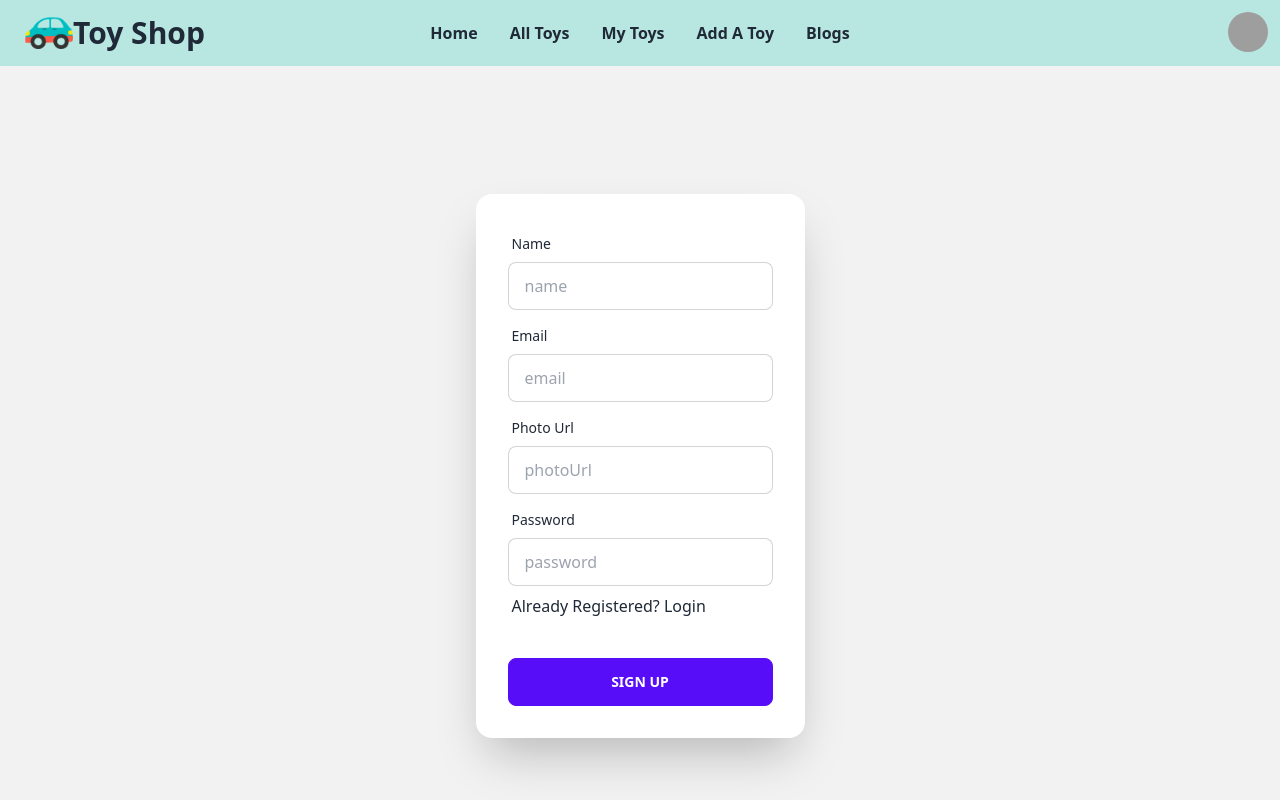
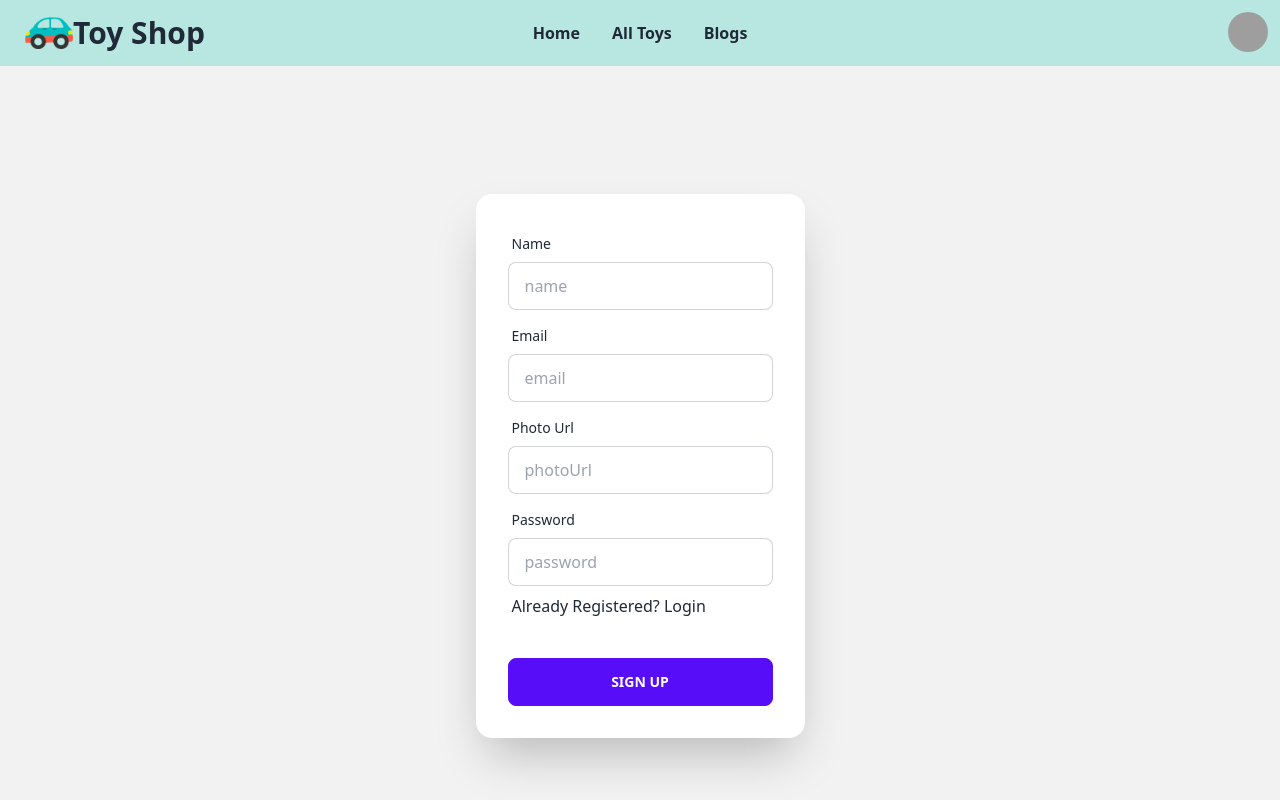
Before and after one commit to soourav8/assignment11, a React (Vite) app: page /signUp in a window 1280 px wide. Shown: the top 800 px of the page. Built offline with nearby package versions, Linux system fonts and the light colour scheme; no server answers; grey boxes are pictures that could not be loaded.

Commit message:
navbar logout function done

```diff
--- a/src/Pages/Shared/Navbar/Navbar.jsx
+++ b/src/Pages/Shared/Navbar/Navbar.jsx
@@ -25,11 +25,21 @@ const handleLogout = () =>{
                             <svg xmlns="http://www.w3.org/2000/svg" className="h-5 w-5" fill="none" viewBox="0 0 24 24" stroke="currentColor"><path strokeLinecap="round" strokeLinejoin="round" strokeWidth="2" d="M4 6h16M4 12h8m-8 6h16" /></svg>
                         </label>
                         <ul tabIndex={0} className="menu menu-compact dropdown-content mt-3 p-2 shadow bg-base-100 rounded-box w-52">
+
+                           {
+                            user?.email ? <>
                             <li><Link to="/">Home</Link></li>
                             <li><Link to="/allToys">All Toys</Link></li>
-                            <li><Link to="/myToys">My Toys</Link></li>
+                             <li><Link to="/myToys">My Toys</Link></li>
                             <li><Link to="/addToy">Add A Toy</Link></li>
+                             <li><Link to="/blogs">Blogs</Link></li>
+
+                            </> : <>
+                            <li><Link to="/">Home</Link></li>
+                            <li><Link to="/allToys">All Toys</Link></li>
                             <li><Link to="/blogs">Blogs</Link></li>
+                            </>
+                           }
                         </ul>
                     </div>
                     <Link to='/' className="btn btn-ghost normal-case text-xl  font-bold lg:text-3xl lg:font-extrabold">
@@ -37,35 +47,41 @@ const handleLogout = () =>{
                 </div>
                 <div className="navbar-center hidden lg:flex">
                     <ul className="menu menu-horizontal px-1">
-                        <li><Link className='font-bold' to='/'>Home</Link></li>
+                        {
+                          user?.email ? <>
+                          <li><Link className='font-bold' to='/'>Home</Link></li>
                         <li><Link className='font-bold' to='/allToys'>All Toys</Link></li>
+
                         <li><Link className='font-bold' to='/myToys'>My Toys</Link></li>
                         <li><Link className='font-bold' to='/addToy'>Add A Toy</Link></li>
                         <li><Link className='font-bold' to='/blogs'>Blogs</Link></li>
+
+                          </>:<>
+                          <li><Link className='font-bold' to='/'>Home</Link></li>
+                        <li><Link className='font-bold' to='/allToys'>All Toys</Link></li>
+                        <li><Link className='font-bold' to='/blogs'>Blogs</Link></li>
+                          </>
+                        }
+
 
 
 
                     </ul>
                 </div>
-                <div className="navbar-end">
+                <div className="navbar-end flex-col-reverse items-end  md:flex-row md:gap-9 md:items-center">
+                    {
+                        user?.email && <li style={{listStyle: "none"}}><button className='btn btn-outline border-black text-white bg-[#32edcb] btn-xs sm:btn-sm md:btn-md lg:btn-lg' onClick={handleLogout}>Log Out</button></li>
+                    }
 
-                    {/* user profile  */}
-                    <div className="dropdown dropdown-end">
-                        <label tabIndex={0} className="btn btn-ghost btn-circle avatar">
+
+
+                    <div className="">
+                        <label  className="btn btn-ghost btn-circle avatar">
                             <div className="w-10 rounded-full">
                                 <img src="/images/stock/photo-1534528741775-53994a69daeb.jpg" />
                             </div>
                         </label>
-                        <ul tabIndex={0} className="menu menu-compact dropdown-content mt-3 p-2 shadow bg-base-100 rounded-box w-52">
-                            <li>
-                                <a className="justify-between">
 
-                                    Logout
-
-                                </a>
-                            </li>
-
-                        </ul>
                     </div>
                 </div>
             </div>
```
Also changed, not shown: src/provider/AuthProvider.jsx (+1 -9 lines).
